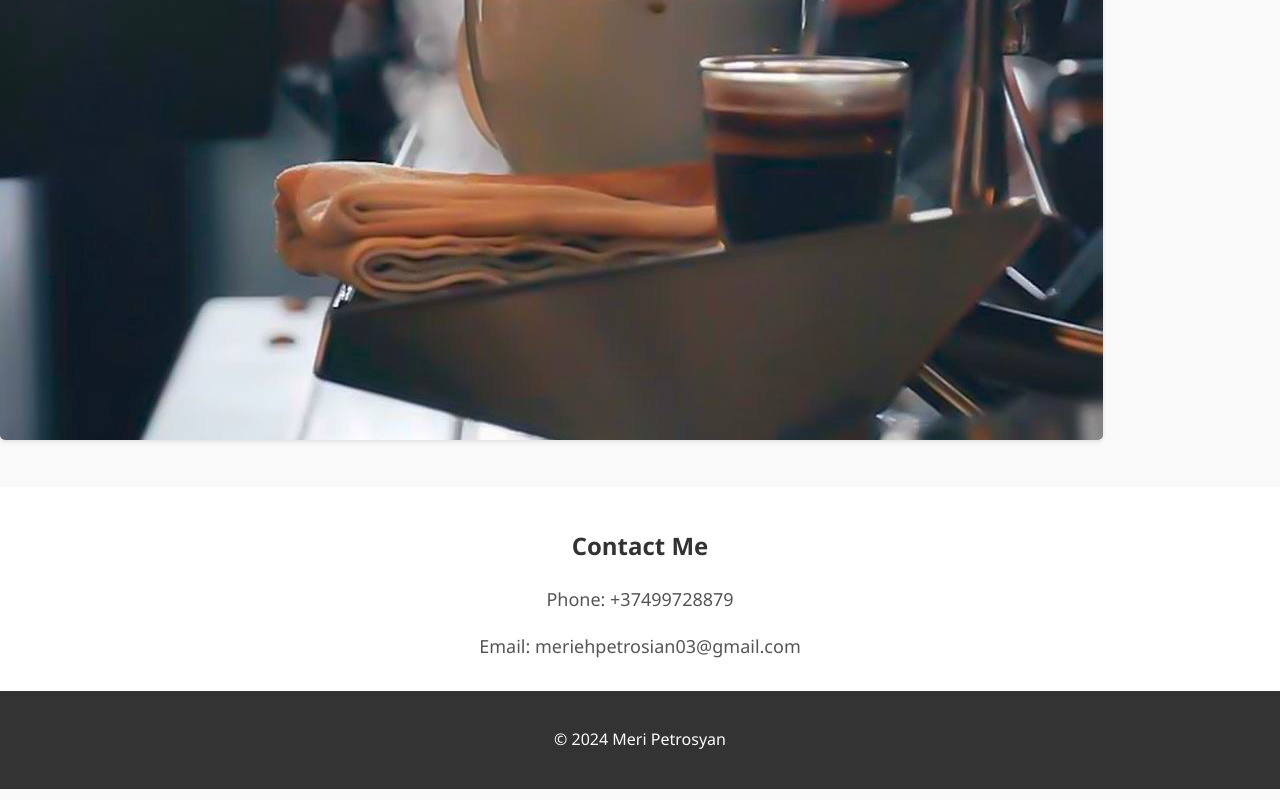
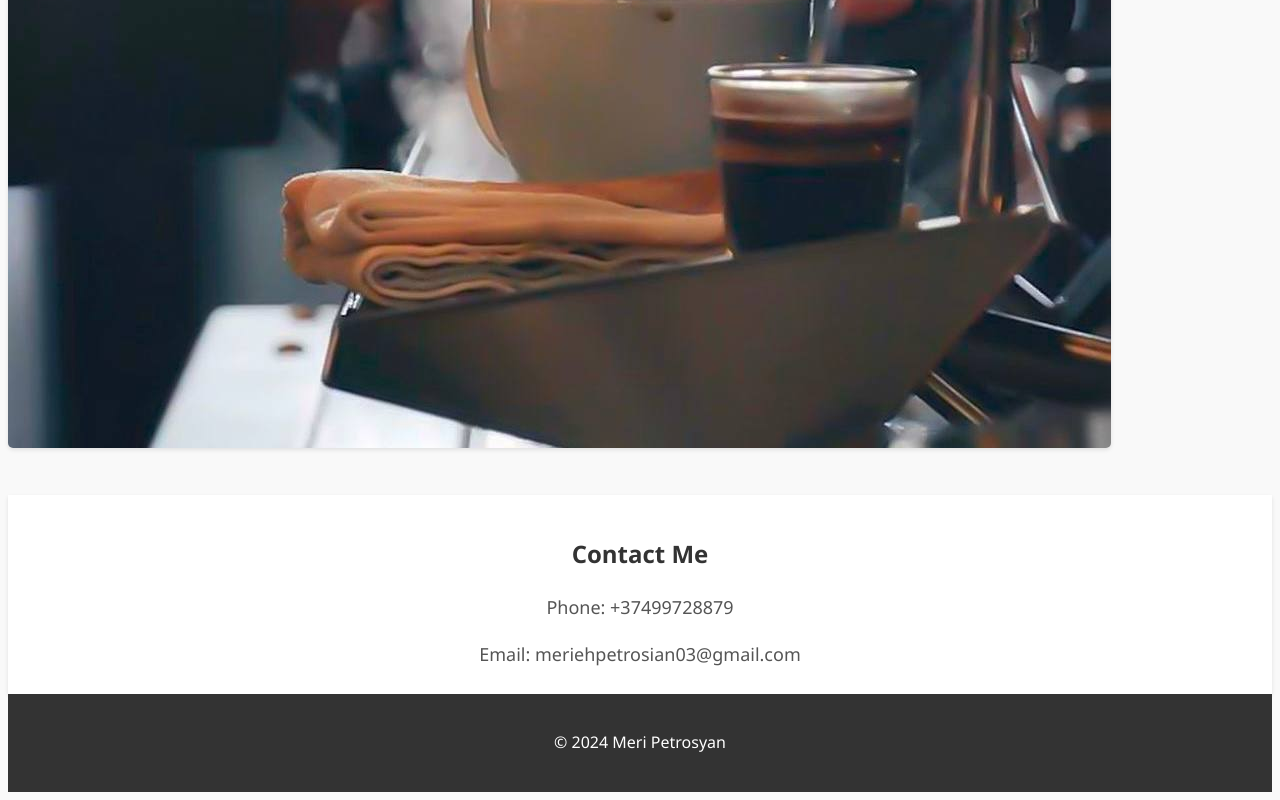
Before and after one commit to petrosyanmeri/data-analyst-portfolio, a plain HTML site: page index.html in a window 1280 px wide. Shown: the part 2277-3077 px from the top of the page. Drawn offline with Linux system fonts and the light colour scheme.

Commit message:
Update styles.css

```diff
--- a/styles.css
+++ b/styles.css
@@ -7,7 +7,7 @@ body {
     color: #444; /* Darker text color for better visibility */
     background-color: #f9f9f9;
     overflow-x: hidden; /* Prevent horizontal scrolling */
-    margin: 0 auto; /* Center-align the content */
+    margin: 10 auto; /* Center-align the content */
 }
 
 /* Header styles */
@@ -102,7 +102,7 @@ nav ul li a:hover {
 #contact p {
     font-size: 18px;
     color: #555;
-    margin-bottom: 10px;
+    margin-bottom: 5px;
     text-align: centre
     margin: 10px 0; /* Adjust margin for spacing */
 }
```
